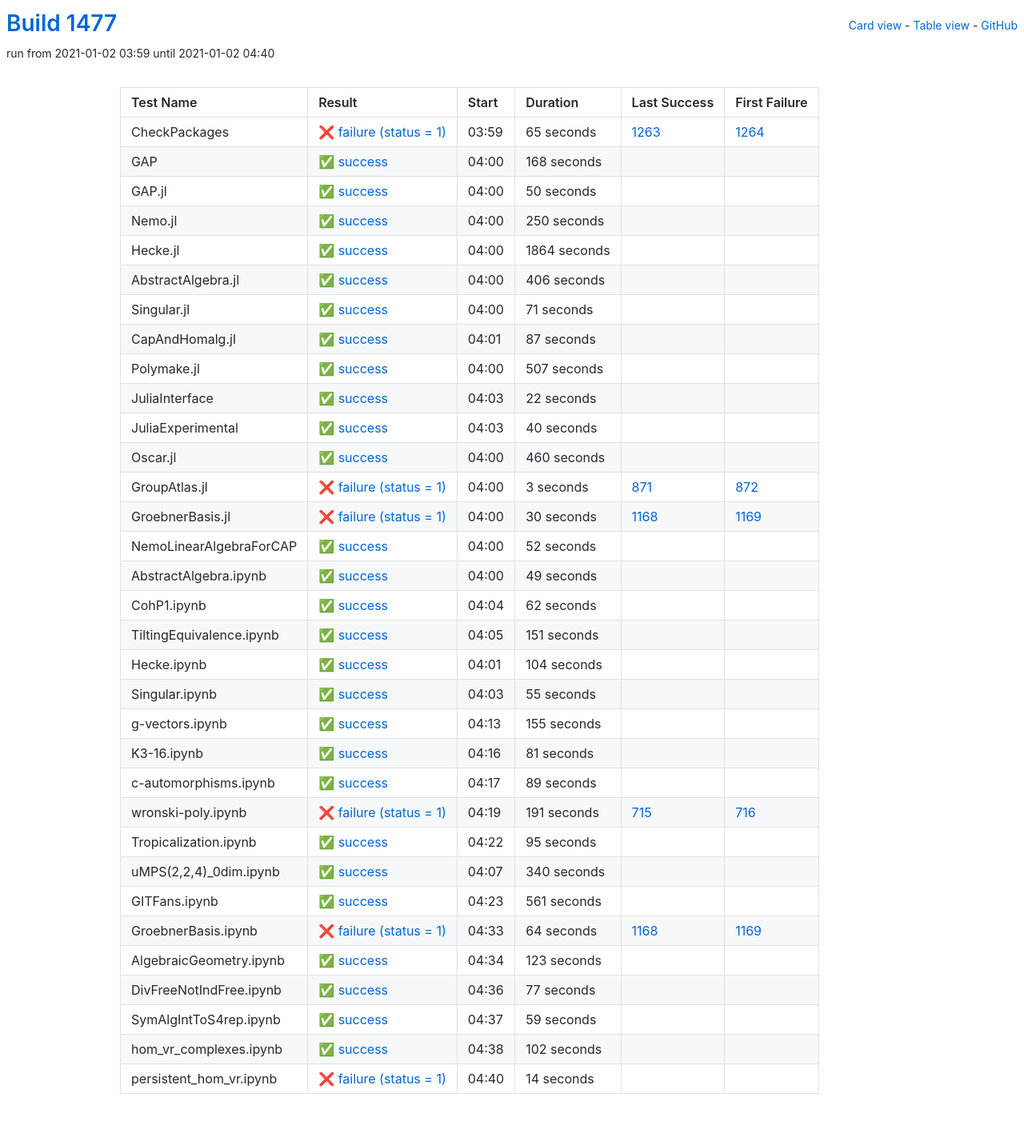
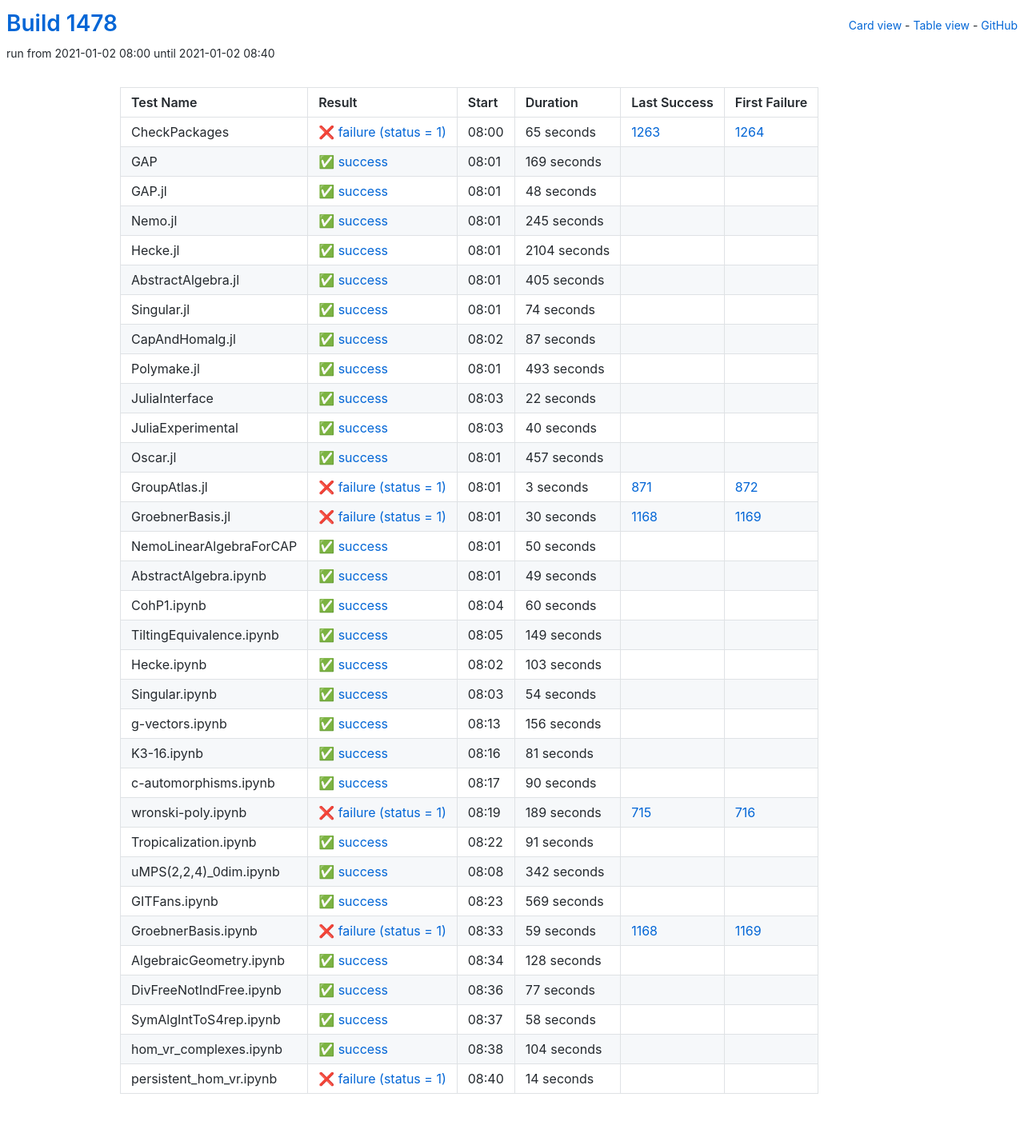
Before and after one commit to oscar-system/oscar-ci-status-stable, a Jekyll site: the page built from table.html, in a window 1280 px wide. Shown: the whole page at 80% size. Built offline with Jekyll 4.4.1, drawn with Linux system fonts in a browser that asks for light colours.

Commit message:
Build #1478

```diff
--- a/_data/ci.yml
+++ b/_data/ci.yml
@@ -1,6 +1,6 @@
 ---
-build: 1477
-build_url: https://oscarci.mathematik.uni-kl.de/job/oscar-stable/1477/
+build: 1478
+build_url: https://oscarci.mathematik.uni-kl.de/job/oscar-stable/1478/
 job: oscar-stable
 organization: oscar-system
 repo: oscar-ci-status-stable
@@ -8,8 +8,8 @@ repourl: https://github.com/oscar-system/oscar-ci-status-stable
 tests:
 - name: CheckPackages
   id: checkpackages
-  log: https://oscarci.mathematik.uni-kl.de/job/oscar-stable/1477/artifact/logs/build-1477/CheckPackages.log
-  start: 2021-01-02 03:59
+  log: https://oscarci.mathematik.uni-kl.de/job/oscar-stable/1478/artifact/logs/build-1478/CheckPackages.log
+  start: 2021-01-02 08:00
   success: false
   exitcode: 1
   status: failure
@@ -20,80 +20,80 @@ tests:
   first_failure_url: https://oscarci.mathematik.uni-kl.de/job/oscar-stable/1264/
 - name: GAP
   id: gap
-  log: https://oscarci.mathematik.uni-kl.de/job/oscar-stable/1477/artifact/logs/build-1477/GAP.log
-  start: 2021-01-02 04:00
+  log: https://oscarci.mathematik.uni-kl.de/job/oscar-stable/1478/artifact/logs/build-1478/GAP.log
+  start: 2021-01-02 08:01
   success: true
   exitcode: 0
   status: success
-  duration: 168
+  duration: 169
   last_success: false
   last_success_url:
   first_failure: false
   first_failure_url:
 - name: GAP.jl
   id: gap-jl
-  log: https://oscarci.mathematik.uni-kl.de/job/oscar-stable/1477/artifact/logs/build-1477/GAP.jl.log
-  start: 2021-01-02 04:00
+  log: https://oscarci.mathematik.uni-kl.de/job/oscar-stable/1478/artifact/logs/build-1478/GAP.jl.log
+  start: 2021-01-02 08:01
   success: true
   exitcode: 0
   status: success
-  duration: 50
+  duration: 48
   last_success: false
   last_success_url:
   first_failure: false
   first_failure_url:
 - name: Nemo.jl
   id: nemo-jl
-  log: https://oscarci.mathematik.uni-kl.de/job/oscar-stable/1477/artifact/logs/build-1477/Nemo.jl.log
-  start: 2021-01-02 04:00
+  log: https://oscarci.mathematik.uni-kl.de/job/oscar-stable/1478/artifact/logs/build-1478/Nemo.jl.log
+  start: 2021-01-02 08:01
   success: true
   exitcode: 0
   status: success
-  duration: 250
+  duration: 245
   last_success: false
   last_success_url:
   first_failure: false
   first_failure_url:
 - name: Hecke.jl
   id: hecke-jl
-  log: https://oscarci.mathematik.uni-kl.de/job/oscar-stable/1477/artifact/logs/build-1477/Hecke.jl.log
-  start: 2021-01-02 04:00
+  log: https://oscarci.mathematik.uni-kl.de/job/oscar-stable/1478/artifact/logs/build-1478/Hecke.jl.log
+  start: 2021-01-02 08:01
   success: true
   exitcode: 0
   status: success
-  duration: 1864
+  duration: 2104
   last_success: false
   last_success_url:
   first_failure: false
   first_failure_url:
 - name: AbstractAlgebra.jl
   id: abstractalgebra-jl
-  log: https://oscarci.mathematik.uni-kl.de/job/oscar-stable/1477/artifact/logs/build-1477/AbstractAlgebra.jl.log
-  start: 2021-01-02 04:00
+  log: https://oscarci.mathematik.uni-kl.de/job/oscar-stable/1478/artifact/logs/build-1478/AbstractAlgebra.jl.log
+  start: 2021-01-02 08:01
   success: true
   exitcode: 0
   status: success
-  duration: 406
+  duration: 405
   last_success: false
   last_success_url:
   first_failure: false
   first_failure_url:
 - name: Singular.jl
   id: singular-jl
-  log: https://oscarci.mathematik.uni-kl.de/job/oscar-stable/1477/artifact/logs/build-1477/Singular.jl.log
-  start: 2021-01-02 04:00
+  log: https://oscarci.mathematik.uni-kl.de/job/oscar-stable/1478/artifact/logs/build-1478/Singular.jl.log
+  start: 2021-01-02 08:01
   success: true
   exitcode: 0
   status: success
-  duration: 71
+  duration: 74
   last_success: false
   last_success_url:
   first_failure: false
   first_failure_url:
 - name: CapAndHomalg.jl
   id: capandhomalg-jl
-  log: https://oscarci.mathematik.uni-kl.de/job/oscar-stable/1477/artifact/logs/build-1477/CapAndHomalg.jl.log
-  start: 2021-01-02 04:01
+  log: https://oscarci.mathematik.uni-kl.de/job/oscar-stable/1478/artifact/logs/build-1478/CapAndHomalg.jl.log
+  start: 2021-01-02 08:02
   success: true
   exitcode: 0
   status: success
@@ -104,20 +104,20 @@ tests:
   first_failure_url:
 - name: Polymake.jl
   id: polymake-jl
-  log: https://oscarci.mathematik.uni-kl.de/job/oscar-stable/1477/artifact/logs/build-1477/Polymake.jl.log
-  start: 2021-01-02 04:00
+  log: https://oscarci.mathematik.uni-kl.de/job/oscar-stable/1478/artifact/logs/build-1478/Polymake.jl.log
+  start: 2021-01-02 08:01
   success: true
   exitcode: 0
   status: success
-  duration: 507
+  duration: 493
   last_success: false
   last_success_url:
   first_failure: false
   first_failure_url:
 - name: JuliaInterface
   id: juliainterface
-  log: https://oscarci.mathematik.uni-kl.de/job/oscar-stable/1477/artifact/logs/build-1477/JuliaInterface.log
-  start: 2021-01-02 04:03
+  log: https://oscarci.mathematik.uni-kl.de/job/oscar-stable/1478/artifact/logs/build-1478/JuliaInterface.log
+  start: 2021-01-02 08:03
   success: true
   exitcode: 0
   status: success
@@ -128,8 +128,8 @@ tests:
   first_failure_url:
 - name: JuliaExperimental
   id: juliaexperimental
-  log: https://oscarci.mathematik.uni-kl.de/job/oscar-stable/1477/artifact/logs/build-1477/JuliaExperimental.log
-  start: 2021-01-02 04:03
+  log: https://oscarci.mathematik.uni-kl.de/job/oscar-stable/1478/artifact/logs/build-1478/JuliaExperimental.log
+  start: 2021-01-02 08:03
   success: true
   exitcode: 0
   status: success
@@ -140,20 +140,20 @@ tests:
   first_failure_url:
 - name: Oscar.jl
   id: oscar-jl
-  log: https://oscarci.mathematik.uni-kl.de/job/oscar-stable/1477/artifact/logs/build-1477/Oscar.jl.log
-  start: 2021-01-02 04:00
+  log: https://oscarci.mathematik.uni-kl.de/job/oscar-stable/1478/artifact/logs/build-1478/Oscar.jl.log
+  start: 2021-01-02 08:01
   success: true
   exitcode: 0
   status: success
-  duration: 460
+  duration: 457
   last_success: false
   last_success_url:
   first_failure: false
   first_failure_url:
 - name: GroupAtlas.jl
   id: groupatlas-jl
-  log: https://oscarci.mathematik.uni-kl.de/job/oscar-stable/1477/artifact/logs/build-1477/GroupAtlas.jl.log
-  start: 2021-01-02 04:00
+  log: https://oscarci.mathematik.uni-kl.de/job/oscar-stable/1478/artifact/logs/build-1478/GroupAtlas.jl.log
+  start: 2021-01-02 08:01
   success: false
   exitcode: 1
   status: failure
@@ -164,8 +164,8 @@ tests:
   first_failure_url: https://oscarci.mathematik.uni-kl.de/job/oscar-stable/872/
 - name: GroebnerBasis.jl
   id: groebnerbasis-jl
-  log: https://oscarci.mathematik.uni-kl.de/job/oscar-stable/1477/artifact/logs/build-1477/GroebnerBasis.jl.log
-  start: 2021-01-02 04:00
+  log: https://oscarci.mathematik.uni-kl.de/job/oscar-stable/1478/artifact/logs/build-1478/GroebnerBasis.jl.log
+  start: 2021-01-02 08:01
   success: false
   exitcode: 1
   status: failure
@@ -176,20 +176,20 @@ tests:
   first_failure_url: https://oscarci.mathematik.uni-kl.de/job/oscar-stable/1169/
 - name: NemoLinearAlgebraForCAP
   id: nemolinearalgebraforcap
-  log: https://oscarci.mathematik.uni-kl.de/job/oscar-stable/1477/artifact/logs/build-1477/NemoLinearAlgebraForCAP.log
-  start: 2021-01-02 04:00
+  log: https://oscarci.mathematik.uni-kl.de/job/oscar-stable/1478/artifact/logs/build-1478/NemoLinearAlgebraForCAP.log
+  start: 2021-01-02 08:01
   success: true
   exitcode: 0
   status: success
-  duration: 52
+  duration: 50
   last_success: false
   last_success_url:
   first_failure: false
   first_failure_url:
 - name: AbstractAlgebra.ipynb
   id: abstractalgebra-ipynb
-  log: https://oscarci.mathematik.uni-kl.de/job/oscar-stable/1477/artifact/logs/build-1477/AbstractAlgebra.ipynb.log
-  start: 2021-01-02 04:00
+  log: https://oscarci.mathematik.uni-kl.de/job/oscar-stable/1478/artifact/logs/build-1478/AbstractAlgebra.ipynb.log
+  start: 2021-01-02 08:01
   success: true
   exitcode: 0
   status: success
@@ -200,68 +200,68 @@ tests:
   first_failure_url:
 - name: CohP1.ipynb
   id: cohp1-ipynb
-  log: https://oscarci.mathematik.uni-kl.de/job/oscar-stable/1477/artifact/logs/build-1477/CohP1.ipynb.log
-  start: 2021-01-02 04:04
+  log: https://oscarci.mathematik.uni-kl.de/job/oscar-stable/1478/artifact/logs/build-1478/CohP1.ipynb.log
+  start: 2021-01-02 08:04
   success: true
   exitcode: 0
   status: success
-  duration: 62
+  duration: 60
   last_success: false
   last_success_url:
   first_failure: false
   first_failure_url:
 - name: TiltingEquivalence.ipynb
   id: tiltingequivalence-ipynb
-  log: https://oscarci.mathematik.uni-kl.de/job/oscar-stable/1477/artifact/logs/build-1477/TiltingEquivalence.ipynb.log
-  start: 2021-01-02 04:05
+  log: https://oscarci.mathematik.uni-kl.de/job/oscar-stable/1478/artifact/logs/build-1478/TiltingEquivalence.ipynb.log
+  start: 2021-01-02 08:05
   success: true
   exitcode: 0
   status: success
-  duration: 151
+  duration: 149
   last_success: false
   last_success_url:
   first_failure: false
   first_failure_url:
 - name: Hecke.ipynb
   id: hecke-ipynb
-  log: https://oscarci.mathematik.uni-kl.de/job/oscar-stable/1477/artifact/logs/build-1477/Hecke.ipynb.log
-  start: 2021-01-02 04:01
+  log: https://oscarci.mathematik.uni-kl.de/job/oscar-stable/1478/artifact/logs/build-1478/Hecke.ipynb.log
+  start: 2021-01-02 08:02
   success: true
   exitcode: 0
   status: success
-  duration: 104
+  duration: 103
   last_success: false
   last_success_url:
   first_failure: false
   first_failure_url:
 - name: Singular.ipynb
   id: singular-ipynb
-  log: https://oscarci.mathematik.uni-kl.de/job/oscar-stable/1477/artifact/logs/build-1477/Singular.ipynb.log
-  start: 2021-01-02 04:03
+  log: https://oscarci.mathematik.uni-kl.de/job/oscar-stable/1478/artifact/logs/build-1478/Singular.ipynb.log
+  start: 2021-01-02 08:03
   success: true
   exitcode: 0
   status: success
-  duration: 55
+  duration: 54
   last_success: false
   last_success_url:
   first_failure: false
   first_failure_url:
 - name: g-vectors.ipynb
   id: g-vectors-ipynb
-  log: https://oscarci.mathematik.uni-kl.de/job/oscar-stable/1477/artifact/logs/build-1477/g-vectors.ipynb.log
-  start: 2021-01-02 04:13
+  log: https://oscarci.mathematik.uni-kl.de/job/oscar-stable/1478/artifact/logs/build-1478/g-vectors.ipynb.log
+  start: 2021-01-02 08:13
   success: true
   exitcode: 0
   status: success
-  duration: 155
+  duration: 156
   last_success: false
   last_success_url:
   first_failure: false
   first_failure_url:
 - name: K3-16.ipynb
   id: k3-16-ipynb
-  log: https://oscarci.mathematik.uni-kl.de/job/oscar-stable/1477/artifact/logs/build-1477/K3-16.ipynb.log
-  start: 2021-01-02 04:16
+  log: https://oscarci.mathematik.uni-kl.de/job/oscar-stable/1478/artifact/logs/build-1478/K3-16.ipynb.log
+  start: 2021-01-02 08:16
   success: true
   exitcode: 0
   status: success
@@ -272,92 +272,92 @@ tests:
   first_failure_url:
 - name: c-automorphisms.ipynb
   id: c-automorphisms-ipynb
-  log: https://oscarci.mathematik.uni-kl.de/job/oscar-stable/1477/artifact/logs/build-1477/c-automorphisms.ipynb.log
-  start: 2021-01-02 04:17
+  log: https://oscarci.mathematik.uni-kl.de/job/oscar-stable/1478/artifact/logs/build-1478/c-automorphisms.ipynb.log
+  start: 2021-01-02 08:17
   success: true
   exitcode: 0
   status: success
-  duration: 89
+  duration: 90
   last_success: false
   last_success_url:
   first_failure: false
   first_failure_url:
 - name: wronski-poly.ipynb
   id: wronski-poly-ipynb
-  log: https://oscarci.mathematik.uni-kl.de/job/oscar-stable/1477/artifact/logs/build-1477/wronski-poly.ipynb.log
-  start: 2021-01-02 04:19
+  log: https://oscarci.mathematik.uni-kl.de/job/oscar-stable/1478/artifact/logs/build-1478/wronski-poly.ipynb.log
+  start: 2021-01-02 08:19
   success: false
   exitcode: 1
   status: failure
-  duration: 191
+  duration: 189
   last_success: 715
   last_success_url: https://oscarci.mathematik.uni-kl.de/job/oscar-stable/715/
   first_failure: 716
   first_failure_url: https://oscarci.mathematik.uni-kl.de/job/oscar-stable/716/
 - name: Tropicalization.ipynb
   id: tropicalization-ipynb
-  log: https://oscarci.mathematik.uni-kl.de/job/oscar-stable/1477/artifact/logs/build-1477/Tropicalization.ipynb.log
-  start: 2021-01-02 04:22
+  log: https://oscarci.mathematik.uni-kl.de/job/oscar-stable/1478/artifact/logs/build-1478/Tropicalization.ipynb.log
+  start: 2021-01-02 08:22
   success: true
   exitcode: 0
   status: success
-  duration: 95
+  duration: 91
   last_success: false
   last_success_url:
   first_failure: false
   first_failure_url:
 - name: uMPS(2,2,4)_0dim.ipynb
   id: umps-2-2-4-0dim-ipynb
-  log: https://oscarci.mathematik.uni-kl.de/job/oscar-stable/1477/artifact/logs/build-1477/uMPS-2-2-4-_0dim.ipynb.log
-  start: 2021-01-02 04:07
+  log: https://oscarci.mathematik.uni-kl.de/job/oscar-stable/1478/artifact/logs/build-1478/uMPS-2-2-4-_0dim.ipynb.log
+  start: 2021-01-02 08:08
   success: true
   exitcode: 0
   status: success
-  duration: 340
+  duration: 342
   last_success: false
   last_success_url:
   first_failure: false
   first_failure_url:
 - name: GITFans.ipynb
   id: gitfans-ipynb
-  log: https://oscarci.mathematik.uni-kl.de/job/oscar-stable/1477/artifact/logs/build-1477/GITFans.ipynb.log
-  start: 2021-01-02 04:23
+  log: https://oscarci.mathematik.uni-kl.de/job/oscar-stable/1478/artifact/logs/build-1478/GITFans.ipynb.log
+  start: 2021-01-02 08:23
   success: true
   exitcode: 0
   status: success
-  duration: 561
+  duration: 569
   last_success: false
   last_success_url:
   first_failure: false
   first_failure_url:
 - name: GroebnerBasis.ipynb
   id: groebnerbasis-ipynb
-  log: https://oscarci.mathematik.uni-kl.de/job/oscar-stable/1477/artifact/logs/build-1477/GroebnerBasis.ipynb.log
-  start: 2021-01-02 04:33
+  log: https://oscarci.mathematik.uni-kl.de/job/oscar-stable/1478/artifact/logs/build-1478/GroebnerBasis.ipynb.log
+  start: 2021-01-02 08:33
   success: false
   exitcode: 1
   status: failure
-  duration: 64
+  duration: 59
   last_success: 1168
   last_success_url: https://oscarci.mathematik.uni-kl.de/job/oscar-stable/1168/
   first_failure: 1169
   first_failure_url: https://oscarci.mathematik.uni-kl.de/job/oscar-stable/1169/
 - name: AlgebraicGeometry.ipynb
   id: algebraicgeometry-ipynb
-  log: https://oscarci.mathematik.uni-kl.de/job/oscar-stable/1477/artifact/logs/build-1477/AlgebraicGeometry.ipynb.log
-  start: 2021-01-02 04:34
+  log: https://oscarci.mathematik.uni-kl.de/job/oscar-stable/1478/artifact/logs/build-1478/AlgebraicGeometry.ipynb.log
+  start: 2021-01-02 08:34
   success: true
   exitcode: 0
   status: success
-  duration: 123
+  duration: 128
   last_success: false
   last_success_url:
   first_failure: false
   first_failure_url:
 - name: DivFreeNotIndFree.ipynb
   id: divfreenotindfree-ipynb
-  log: https://oscarci.mathematik.uni-kl.de/job/oscar-stable/1477/artifact/logs/build-1477/DivFreeNotIndFree.ipynb.log
-  start: 2021-01-02 04:36
+  log: https://oscarci.mathematik.uni-kl.de/job/oscar-stable/1478/artifact/logs/build-1478/DivFreeNotIndFree.ipynb.log
+  start: 2021-01-02 08:36
   success: true
   exitcode: 0
   status: success
@@ -368,32 +368,32 @@ tests:
   first_failure_url:
 - name: SymAlgIntToS4rep.ipynb
   id: symalginttos4rep-ipynb
-  log: https://oscarci.mathematik.uni-kl.de/job/oscar-stable/1477/artifact/logs/build-1477/SymAlgIntToS4rep.ipynb.log
-  start: 2021-01-02 04:37
+  log: https://oscarci.mathematik.uni-kl.de/job/oscar-stable/1478/artifact/logs/build-1478/SymAlgIntToS4rep.ipynb.log
+  start: 2021-01-02 08:37
   success: true
   exitcode: 0
   status: success
-  duration: 59
+  duration: 58
   last_success: false
   last_success_url:
   first_failure: false
   first_failure_url:
 - name: hom_vr_complexes.ipynb
   id: hom-vr-complexes-ipynb
-  log: https://oscarci.mathematik.uni-kl.de/job/oscar-stable/1477/artifact/logs/build-1477/hom_vr_complexes.ipynb.log
-  start: 2021-01-02 04:38
+  log: https://oscarci.mathematik.uni-kl.de/job/oscar-stable/1478/artifact/logs/build-1478/hom_vr_complexes.ipynb.log
+  start: 2021-01-02 08:38
   success: true
   exitcode: 0
   status: success
-  duration: 102
+  duration: 104
   last_success: false
   last_success_url:
   first_failure: false
   first_failure_url:
 - name: persistent_hom_vr.ipynb
   id: persistent-hom-vr-ipynb
-  log: https://oscarci.mathematik.uni-kl.de/job/oscar-stable/1477/artifact/logs/build-1477/persistent_hom_vr.ipynb.log
-  start: 2021-01-02 04:40
+  log: https://oscarci.mathematik.uni-kl.de/job/oscar-stable/1478/artifact/logs/build-1478/persistent_hom_vr.ipynb.log
+  start: 2021-01-02 08:40
   success: false
   exitcode: 1
   status: failure
```
Also changed, not shown: README.md.
